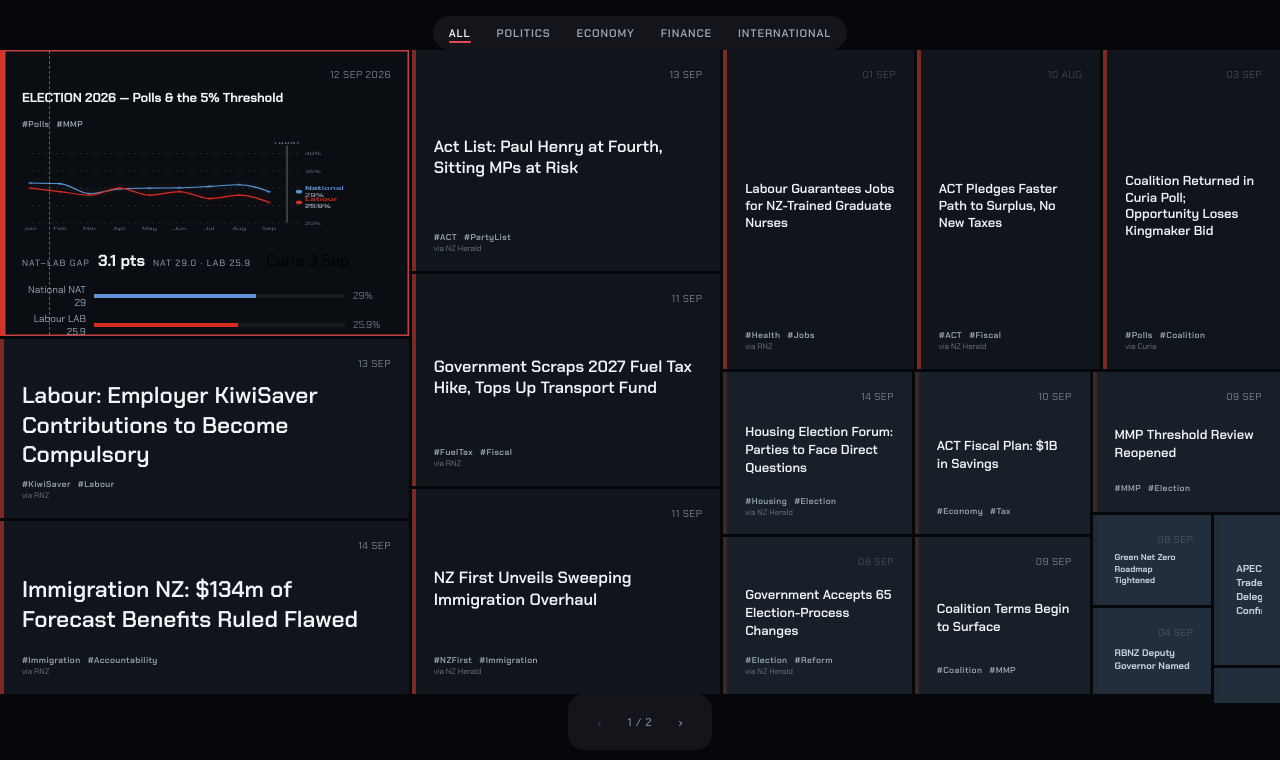
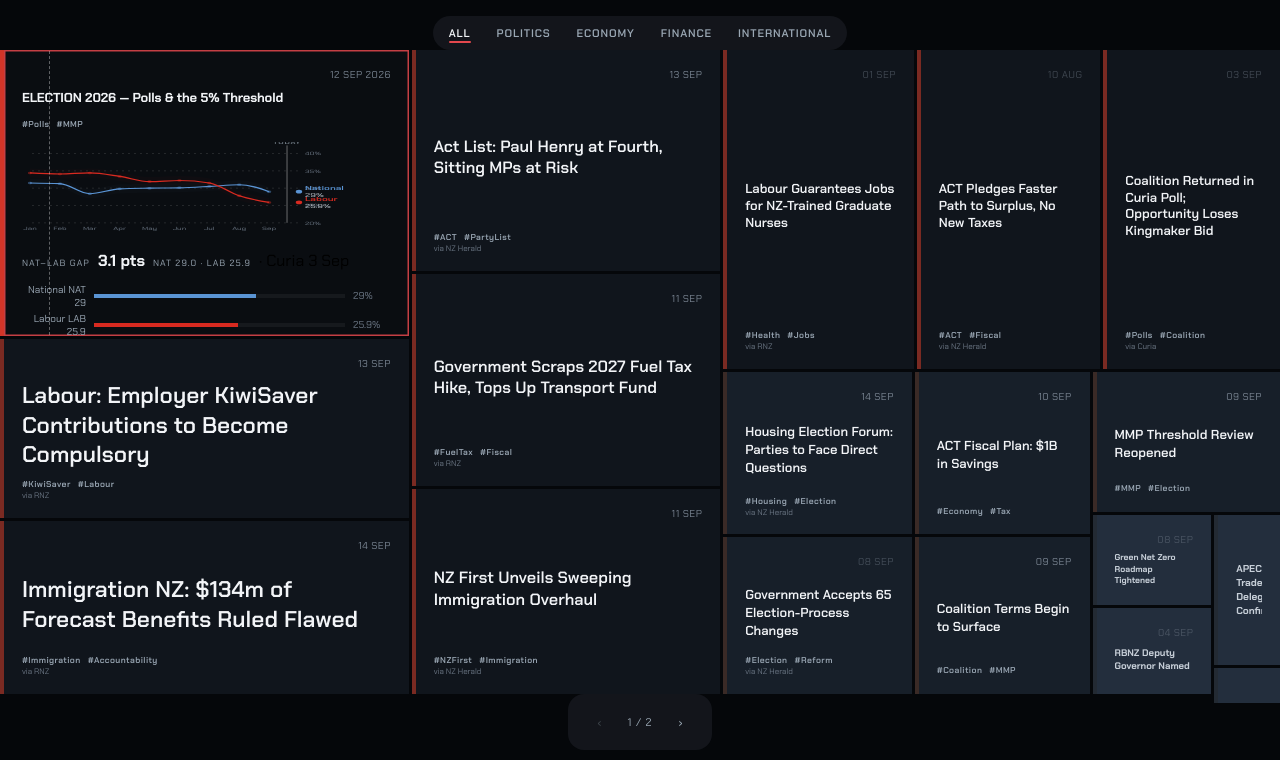
Before and after one commit to vivaming/bhive-prototypes, a plain HTML site: page treemap-v3-11-wp6.html in a window 1280 px wide. Shown: the part 40-800 px from the top of the page. Drawn offline with nearby package versions, Linux system fonts and the light colour scheme.

Commit message:
fix: QA7 four-party Curia truth series

```diff
--- a/treemap-v3-11-wp6.html
+++ b/treemap-v3-11-wp6.html
@@ -365,10 +365,10 @@ var PARTY = {
 };
 var POLL_HISTORY = {
   national:[31.5,31.3,28.4,29.8,30.0,30.1,30.5,31.0,29.0],
-  labour:[30,29,28,30,28,29,27,28,25.9],
-  green:[9,10,11,10,12,11,11,12,13.9],
-  act:[12,11,13,12,14,13,12,14,10.5],
-  nzfirst:[7,6,8,7,5,6,5,8,8.4],
+  labour:[34.4,34.1,34.4,33.4,31.9,32.2,31.5,27.8,25.9],
+  green:[7.7,10.3,10.5,7.8,9.7,11.5,10.4,10.1,13.9],
+  act:[7,6.7,7.5,9,6.5,7.8,6.9,7.3,10.5],
+  nzfirst:[11.9,10.5,9.7,13.6,11.7,11.4,10.8,9.1,8.4],
 };
 
 /* ── Treemap data: black gradient by priority ──────────────── */
```
